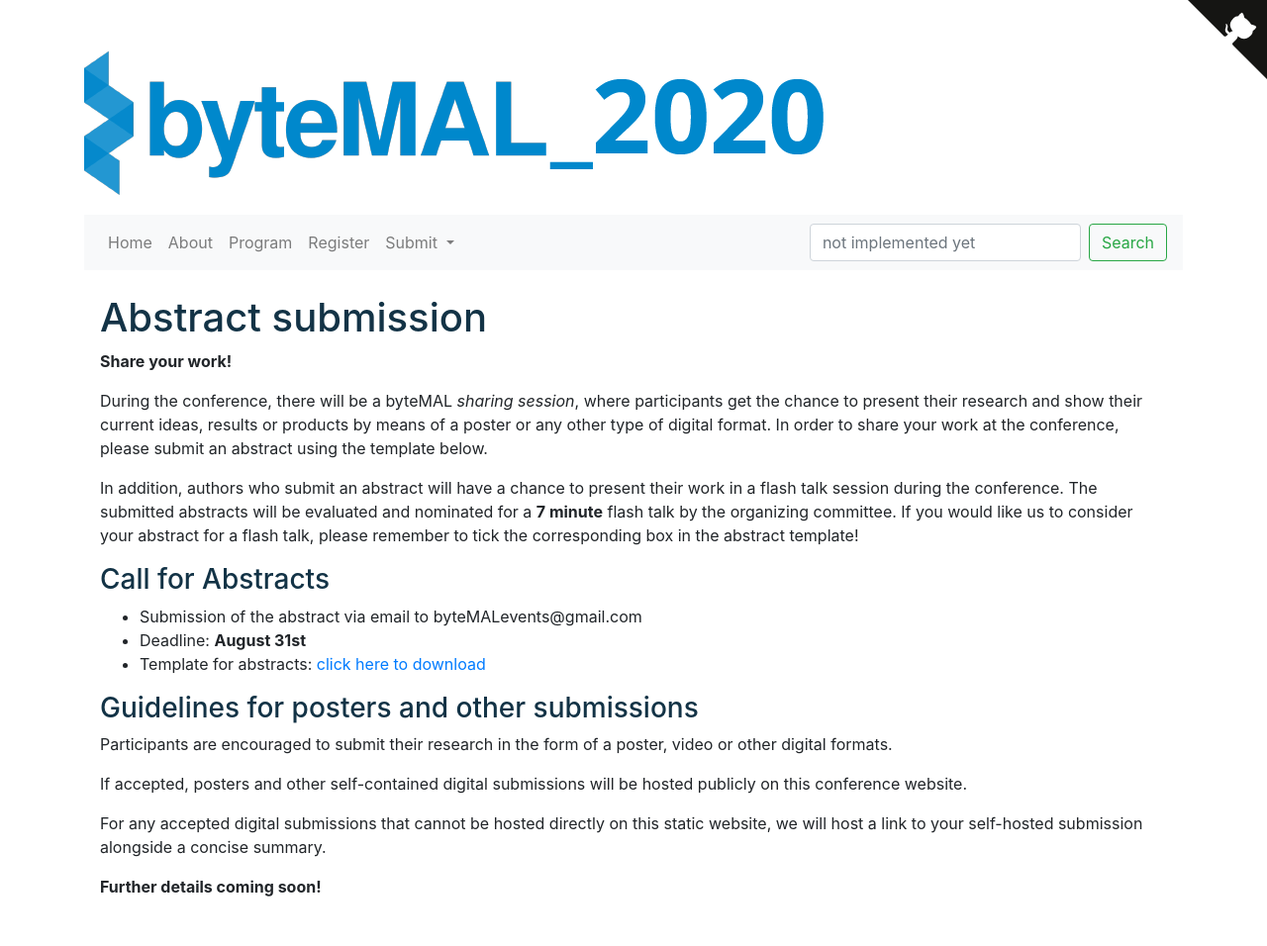
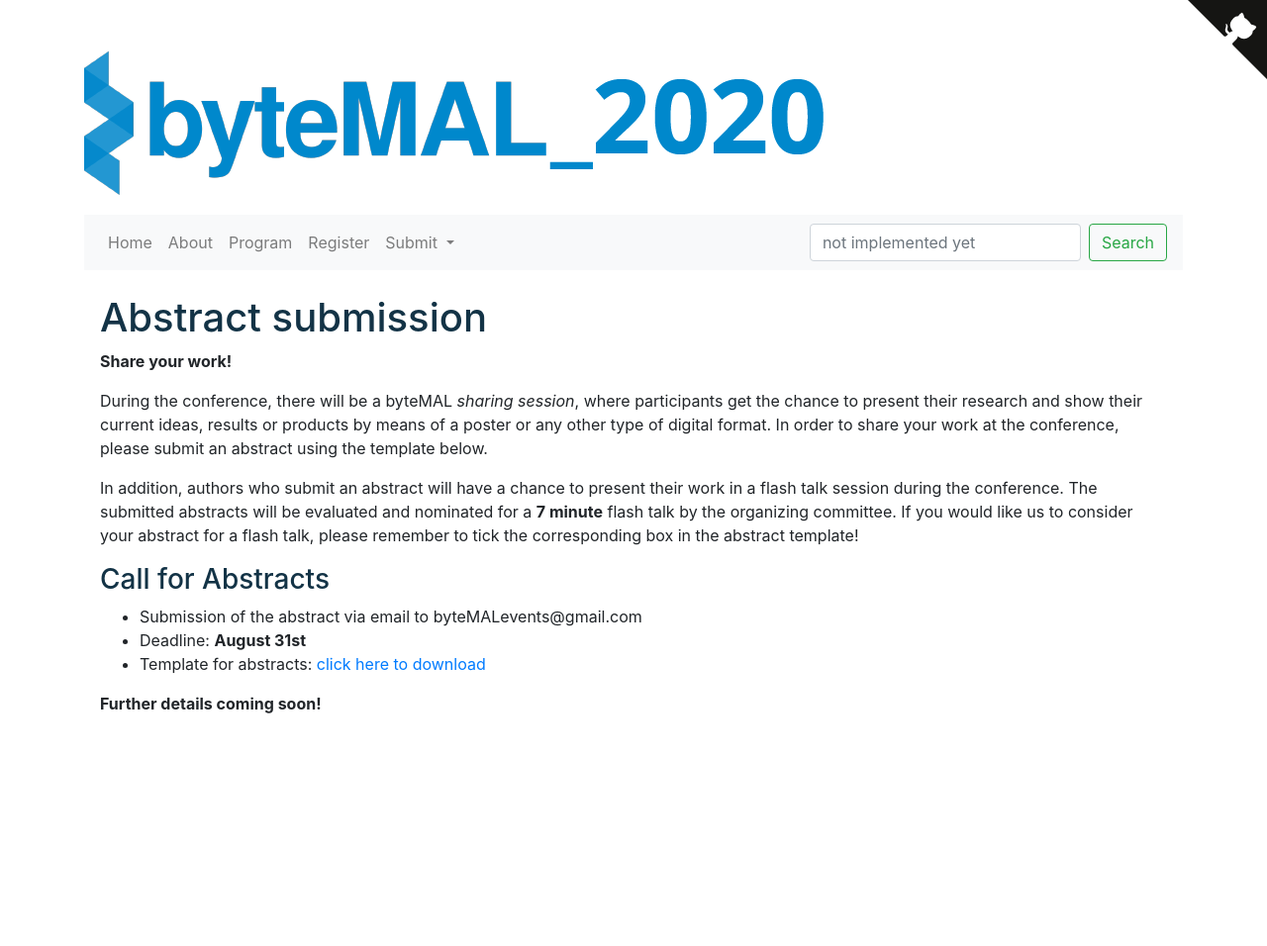
Before and after one commit to bytemal/bytemal-2020, a Jekyll site: the page built from _pages/submit.md, in a window 1280 px wide. Shown: the whole page at 99% size. Built offline with Jekyll 4.4.1, drawn with Linux system fonts in a browser that asks for light colours; after the commit the page ends 900 px from its top, so only the background shows below that.

Commit message:
Update submit.md

```diff
--- a/_pages/submit.md
+++ b/_pages/submit.md
@@ -17,11 +17,7 @@
 - Deadline: **August 31st**
 - Template for abstracts: [click here to download](https://github.com/bytemal/bytemal-2020/blob/master/ByteMAL2020_NAME_abstract_v2.docx?raw=true)
 
-### Guidelines for posters and other submissions
-Participants are encouraged to submit their research in the form of a poster, video or other digital formats.
-
-If accepted, posters and other self-contained digital submissions will be hosted publicly on this conference website.
-
-For any accepted digital submissions that cannot be hosted directly on this static website, we will host a link to your self-hosted submission alongside a concise summary.
+<!--### Guidelines for posters and other submissions
+Participants are encouraged to submit their research in the form of a poster, video or other digital formats. If accepted, posters and other self-contained digital submissions will be hosted publicly on this conference website. For any accepted digital submissions that cannot be hosted directly on this static website, we will host a link to your self-hosted submission alongside a concise summary.-->
 
 **Further details coming soon!**
```
